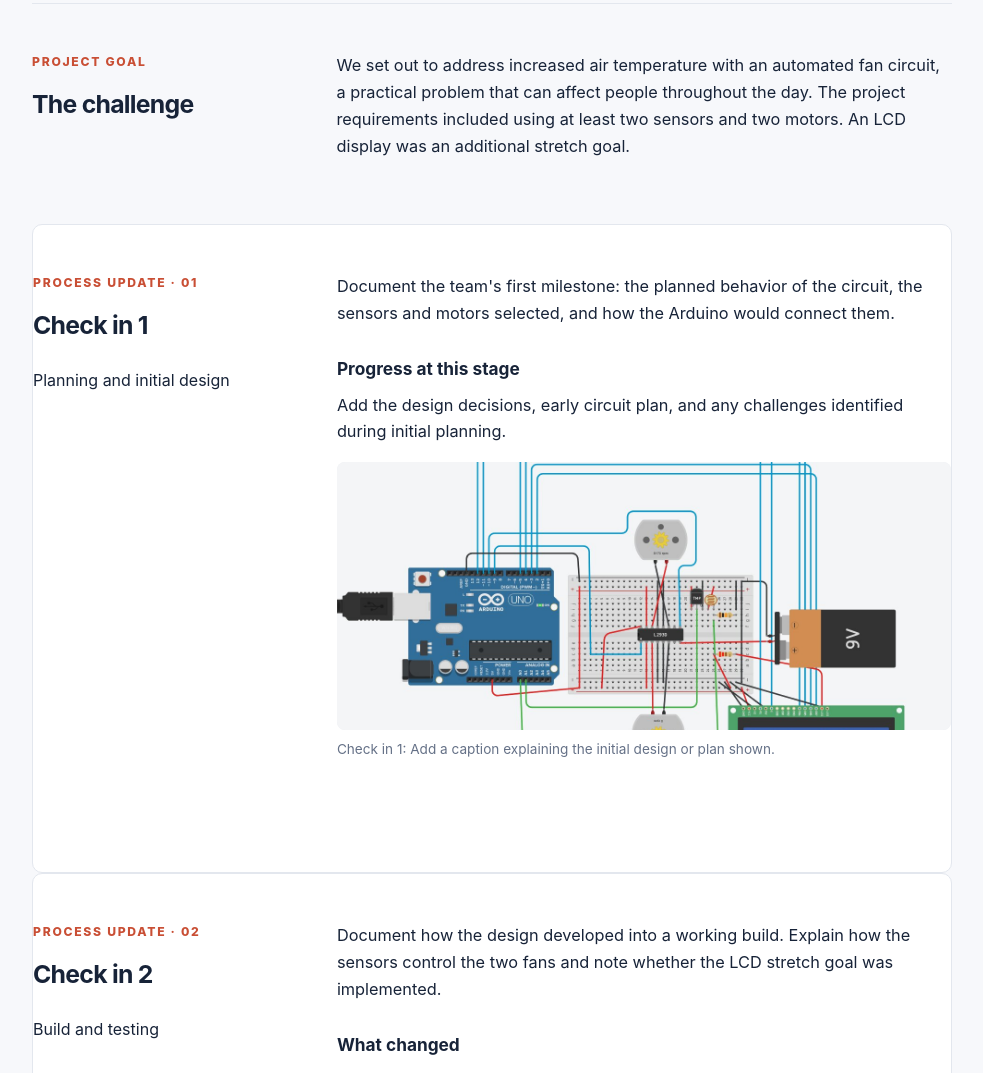
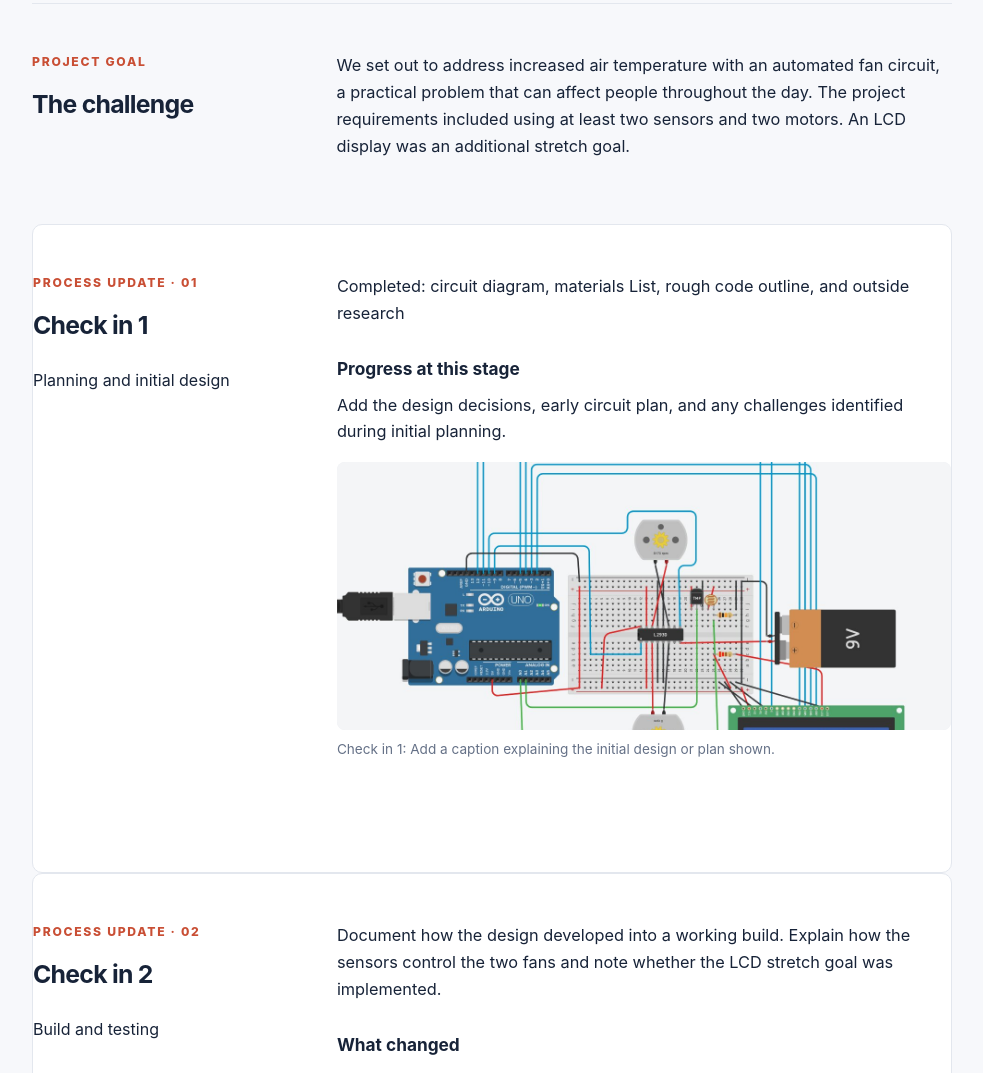
Before and after one commit to jfbrand/ECGR-2161-Final-Project, a plain HTML site: page project.html in a window 1280 px wide. Shown: the part 1026-2099 px from the top of the page, without its empty margins (148-1131 px from the left). Drawn offline with Linux system fonts and the light colour scheme.

Commit message:
Update project milestone description in project.html

```diff
--- a/project.html
+++ b/project.html
@@ -45,7 +45,7 @@
           <p>Planning and initial design</p>
         </div>
         <div class="detail-copy">
-          <p>Document the team's first milestone: the planned behavior of the circuit, the sensors and motors selected, and how the Arduino would connect them.</p>
+          <p>Completed: circuit diagram, materials List, rough code outline, and outside research</p>
           <h3>Progress at this stage</h3>
           <p>Add the design decisions, early circuit plan, and any challenges identified during initial planning.</p>
           <figure class="wide-photo">
```
